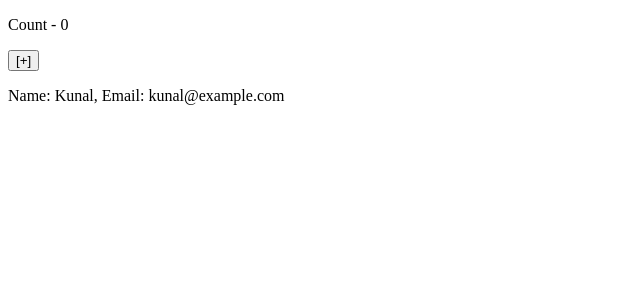
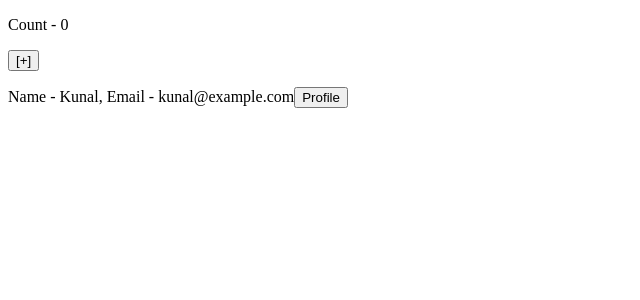
Before and after one commit to kunaladhav/playground, a React (Vite) app: page / in a window 1280 px wide. Shown: the top 300 px of the page, without its empty margins (0-640 px from the left). Built offline with nearby package versions, Linux system fonts and the light colour scheme.

Commit message:
Completed Day 56 Assignment

```diff
--- a/src/App.jsx
+++ b/src/App.jsx
@@ -57,7 +57,8 @@
 // import ShopApp from "./Pages/ShopApp";
 // import ThemePage from "./Pages/ThemePage";
 // import AuthApp from "./Pages/AuthApp";
-import MemoApp from "./Pages/MemoApp";
+// import MemoApp from "./Pages/MemoApp";
+import CallbackApp from "./Pages/CallbackApp";
 
 function App() {
   // const [cart, setCart] = useState([]);
@@ -127,7 +128,8 @@ function App() {
         {/* <ShopApp /> */}
         {/* <ThemePage /> */}
         {/* <AuthApp /> */}
-        <MemoApp />
+        {/* <MemoApp /> */}
+        <CallbackApp />
       </div>
     </>
   );
--- /dev/null
+++ b/src/Pages/CallbackApp.jsx
@@ -0,0 +1,31 @@
+import { useCallback, useState } from "react";
+import CallbackUserProfile from "../components/CallbackUserProfile";
+
+const CallbackApp = () => {
+  const [counter, setCounter] = useState(0);
+
+  const handleClick = () => {
+    setCounter((prev) => prev + 1);
+  };
+
+  const handleProfileClick = useCallback(() => {
+    console.log("Profile button Clicked");
+  }, []);
+
+  return (
+    <div>
+      {console.log("Parent is rendered")}
+      <div>
+        <p>Count - {counter}</p>
+        <button onClick={handleClick}>[+]</button>
+      </div>
+      <CallbackUserProfile
+        name={"Kunal"}
+        email={"kunal@example.com"}
+        handleProfileClick={handleProfileClick}
+      />
+    </div>
+  );
+};
+
+export default CallbackApp;
--- /dev/null
+++ b/src/components/CallbackUserProfile.jsx
@@ -0,0 +1,17 @@
+import { memo } from "react";
+
+const CallbackUserProfile = memo(({ name, email, handleProfileClick }) => {
+  return (
+    <div>
+      {console.log("Child is rendered")}
+      <div>
+        <p>
+          Name - {name}, Email - {email}
+          <button onClick={handleProfileClick}>Profile</button>
+        </p>
+      </div>
+    </div>
+  );
+});
+
+export default CallbackUserProfile;
```
